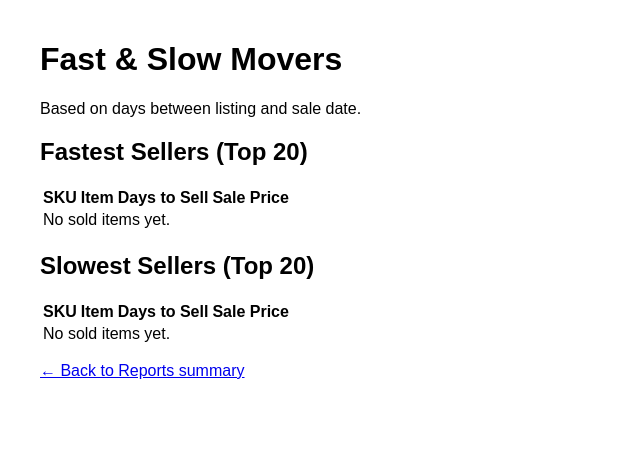
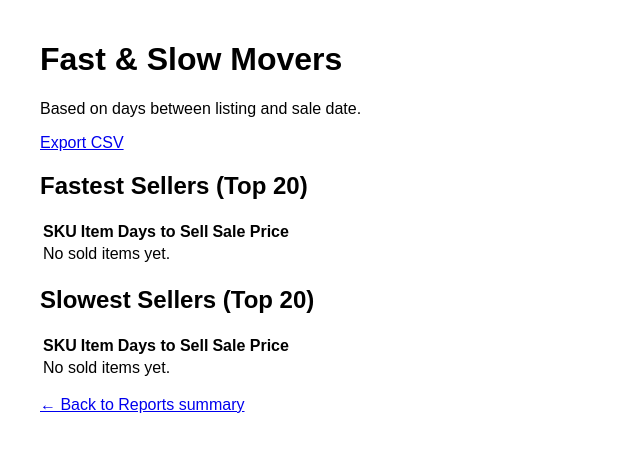
Before and after one commit to kernjason4460-cyber/flashbidz_consignment_app, a Python web app: template flashbidz_consignment_app/templates/report_movers.html in a window 1280 px wide. Shown: the part 43-495 px from the top of the page, without its empty margins (0-640 px from the left). Run offline with Jinja, Linux system fonts and the light colour scheme; the template is opened without the code that fills it, so the values that code supplies are empty.

Commit message:
Update report_movers.html

```diff
--- a/flashbidz_consignment_app/templates/report_movers.html
+++ b/flashbidz_consignment_app/templates/report_movers.html
@@ -4,7 +4,15 @@
 {% block content %}
 <h1>Fast &amp; Slow Movers</h1>
 <p>Based on days between listing and sale date.</p>
-
+<p>
+  <a class="btn"
+     href="{{ url_for('report_movers',
+                      start=summary.start,
+                      end=summary.end,
+                      export='csv') }}">
+    Export CSV
+  </a>
+</p>
 <h2>Fastest Sellers (Top 20)</h2>
 <table class="table">
   <thead>
```
